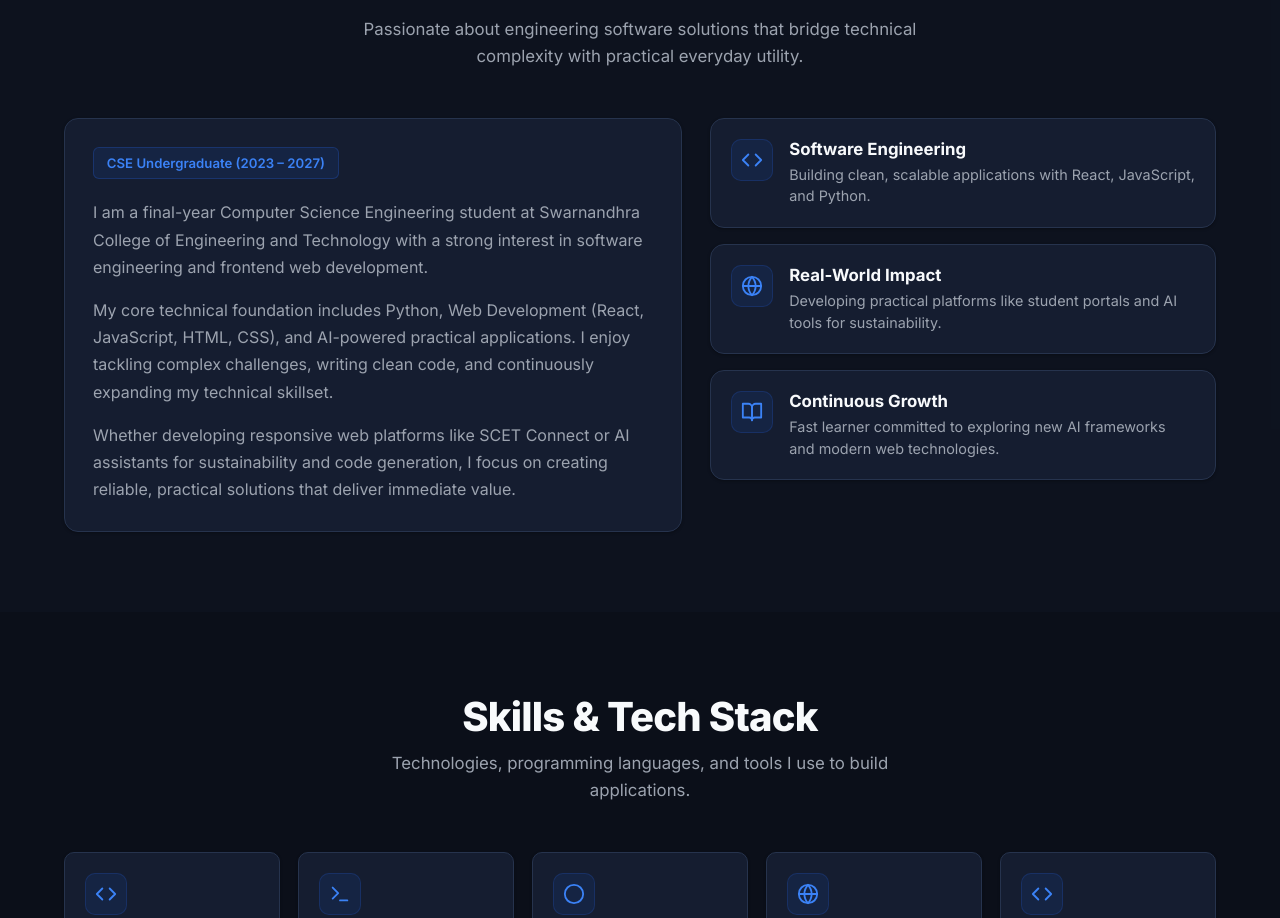
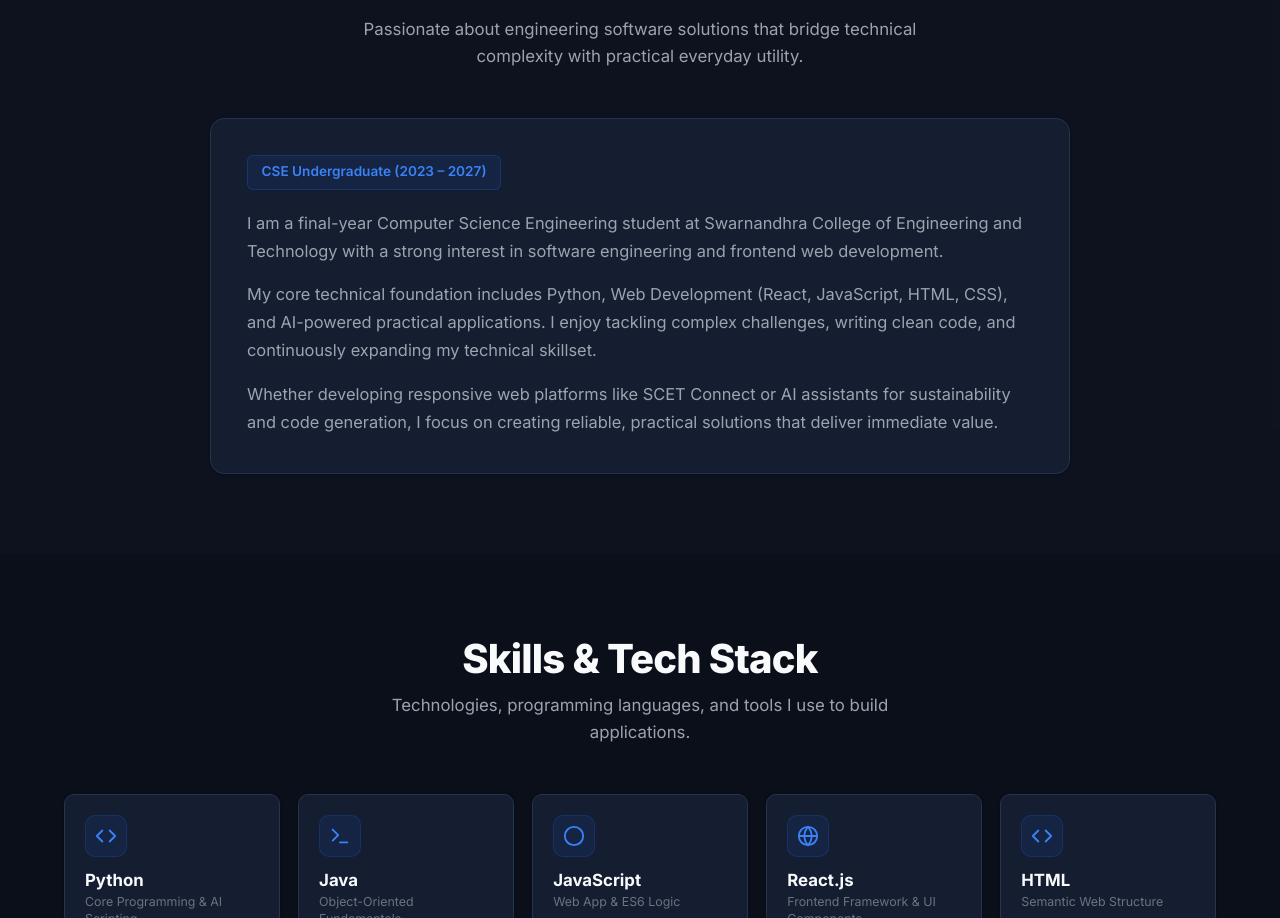
Before and after one commit to jaya-adurthi/JAYA_PORTFOLIO, a React (Vite) app: page / in a window 1280 px wide. Shown: the part 842-1760 px from the top of the page. Built offline with nearby package versions, Linux system fonts and the light colour scheme.

Commit message:
Remove focus cards from About Me section and center main card layout

```diff
--- a/src/components/About.jsx
+++ b/src/components/About.jsx
@@ -1,27 +1,8 @@
 import React from 'react';
 import { portfolioData } from '../data/portfolioData';
-import { Icon } from './Icons';
 
 export const About = () => {
   const { aboutParagraphs } = portfolioData.personal;
-
-  const focusPoints = [
-    {
-      title: "Software Engineering",
-      desc: "Building clean, scalable applications with React, JavaScript, and Python.",
-      icon: "Code"
-    },
-    {
-      title: "Real-World Impact",
-      desc: "Developing practical platforms like student portals and AI tools for sustainability.",
-      icon: "Globe"
-    },
-    {
-      title: "Continuous Growth",
-      desc: "Fast learner committed to exploring new AI frameworks and modern web technologies.",
-      icon: "BookOpen"
-    }
-  ];
 
   return (
     <section id="about" className="section about-section">
@@ -33,8 +14,8 @@ export const About = () => {
           </p>
         </div>
 
-        <div className="about-grid">
-          {/* Main Copy Card */}
+        <div className="about-wrapper">
+          {/* Main Centered Copy Card */}
           <div className="glass-card about-main-card">
             <div className="about-header-badge">
               <span>CSE Undergraduate (2023 – 2027)</span>
@@ -48,21 +29,6 @@ export const About = () => {
               ))}
             </div>
           </div>
-
-          {/* Feature Highlights Cards */}
-          <div className="about-features">
-            {focusPoints.map((point) => (
-              <div key={point.title} className="glass-card feature-card">
-                <div className="feature-icon-wrapper">
-                  <Icon name={point.icon} size={22} />
-                </div>
-                <div className="feature-info">
-                  <h3 className="feature-title">{point.title}</h3>
-                  <p className="feature-desc">{point.desc}</p>
-                </div>
-              </div>
-            ))}
-          </div>
         </div>
       </div>
 
@@ -72,33 +38,27 @@ export const About = () => {
           position: relative;
         }
 
-        .about-grid {
-          display: grid;
-          grid-template-columns: 1fr;
-          gap: 1.75rem;
-        }
-
-        @media (min-width: 992px) {
-          .about-grid {
-            grid-template-columns: 1.1fr 0.9fr;
-          }
+        .about-wrapper {
+          max-width: 860px;
+          margin: 0 auto;
         }
 
         .about-main-card {
           display: flex;
           flex-direction: column;
           gap: 1.25rem;
+          padding: 2.25rem;
         }
 
         .about-header-badge {
           display: inline-flex;
           align-items: center;
-          padding: 0.3rem 0.8rem;
+          padding: 0.35rem 0.85rem;
           border-radius: var(--radius-sm);
           background: rgba(37, 99, 235, 0.1);
           border: 1px solid rgba(37, 99, 235, 0.25);
           color: var(--text-accent);
-          font-size: 0.825rem;
+          font-size: 0.85rem;
           font-weight: 600;
           align-self: flex-start;
         }
@@ -111,47 +71,8 @@ export const About = () => {
 
         .about-paragraph {
           color: var(--text-secondary);
-          font-size: 1rem;
+          font-size: 1.025rem;
           line-height: 1.7;
-        }
-
-        .about-features {
-          display: flex;
-          flex-direction: column;
-          gap: 1rem;
-        }
-
-        .feature-card {
-          display: flex;
-          align-items: flex-start;
-          gap: 1rem;
-          padding: 1.25rem;
-        }
-
-        .feature-icon-wrapper {
-          display: flex;
-          align-items: center;
-          justify-content: center;
-          width: 42px;
-          height: 42px;
-          border-radius: var(--radius-md);
-          background: rgba(37, 99, 235, 0.1);
-          border: 1px solid rgba(37, 99, 235, 0.2);
-          color: var(--text-accent);
-          flex-shrink: 0;
-        }
-
-        .feature-title {
-          font-size: 1.05rem;
-          font-weight: 700;
-          margin-bottom: 0.25rem;
-          color: var(--text-primary);
-        }
-
-        .feature-desc {
-          font-size: 0.9rem;
-          color: var(--text-secondary);
-          line-height: 1.5;
         }
       `}</style>
     </section>
```
